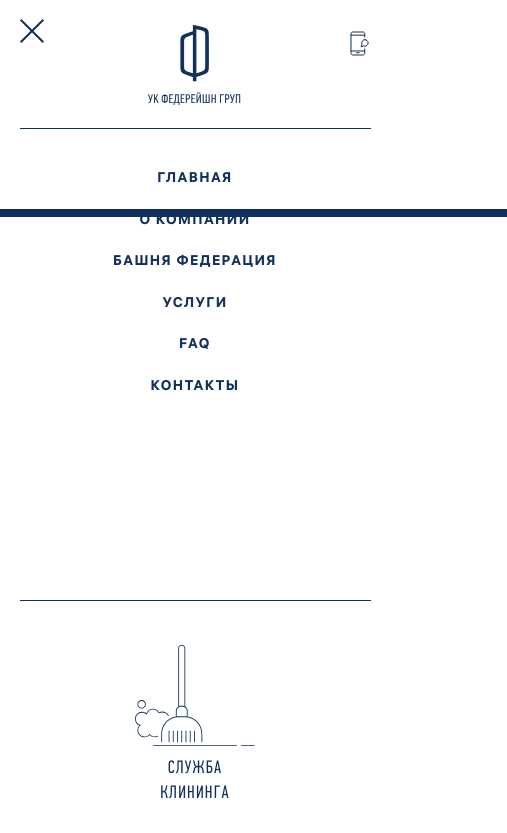
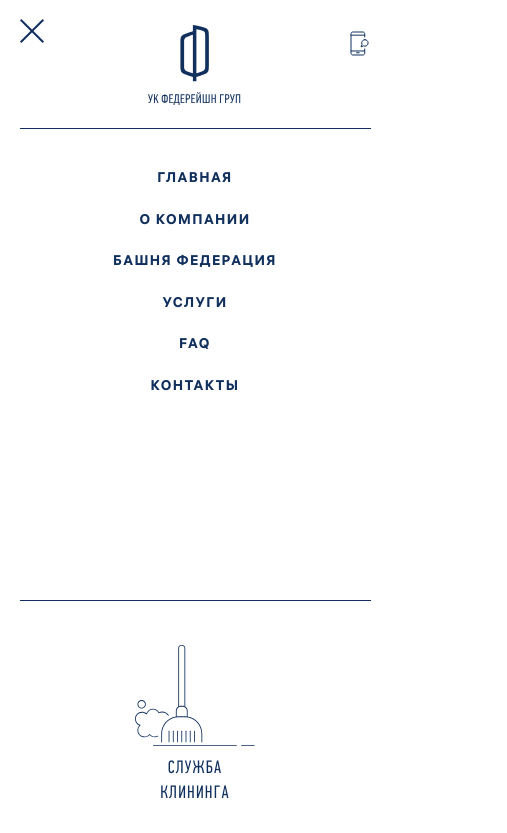
Before and after one commit to Shilevskayaas/task__1, a plain HTML site: page index.html in a window 390 px wide. Both pictures are taken after a click on the element 32 px from the left and 35 px from the top of the page. Shown: the top 833 px of the page, 507 px wide, since content can reach past the window. Drawn offline with nearby package versions, Linux system fonts and the light colour scheme.

Commit message:
hover-after

```diff
--- a/index.html
+++ b/index.html
@@ -210,7 +210,7 @@
                      </div>
                      <div class="columns__phone">
                         <div class="columns__mobile">
-                           <img src="img/telm.jpg" alt="picture" />
+                           <img src="img/tel.png" alt="picture" />
                         </div>
                         <div class="columns__professional">
                         УК «ФЕДЕРЕЙШН ГРУП» оказывает полный спектр услуг в области
--- a/style.css
+++ b/style.css
@@ -258,8 +258,8 @@ a, a:visited{
    transition: width 0.1s ease-in-out;
 }
 .header__list_hover:hover:after, .header__list_hover:focus:after, .header__list_hover:active:after, .header__list_active:after{
-   width: 160%;
-   margin-left: -30%;
+   width: 126%;
+   margin-left: -13%;
 }
 
 /*Меню-бургер*/
@@ -364,22 +364,29 @@ a, a:visited{
    }
    .header__list li{
       display: block;
+      width: fit-content;
+      margin: 0 auto;
       line-height: 19px;
       padding: 0px 0px 14px 0px;
+   }
+
+   .header__list_hover:after, .header__list_active:after{
+      display: none;
    }
    .header__list li:after{
       display: block;
       content: "";
-      height: 4px;
-      margin: 0 auto;
-      margin-top: 15px;
+      height: 5px;
+      margin-top: 3px;
       width: 0%;
       background-color: #11305D;
       transition: width 0.1s ease-in-out;
    }
    .header__list li:hover:after, .header__list li:focus:after, .header__list li:active:after{
-      width: 25%;
+      width: 114%;
+      margin-left: -7%;
    }
+
 }
 
 .header__toggle_icon.active .header__burger {
```
Also changed, not shown: img/tel.png.
